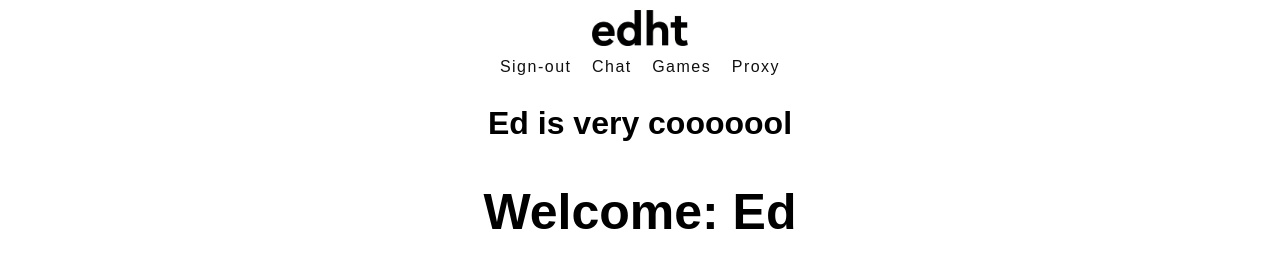
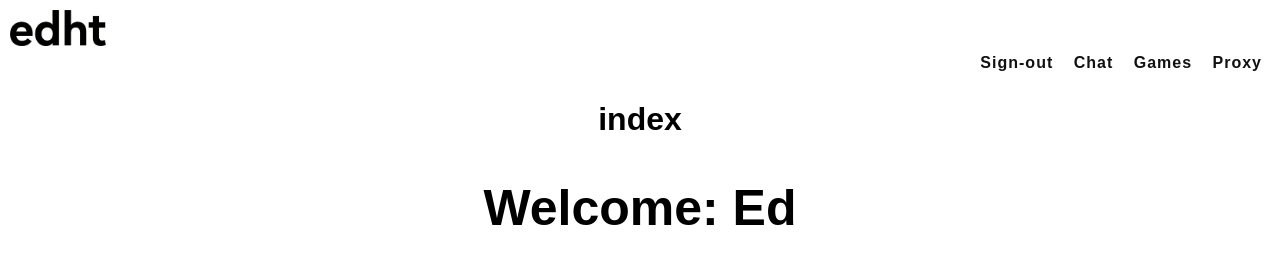
Before and after one commit to edht2/edht-xyz, a Flask app: page / in a window 1280 px wide. Shown: the top 276 px of the page. Run offline with Flask 3, Linux system fonts and the light colour scheme; a user stored in the database is signed in.

Commit message:
tweaks to css

```diff
--- a/app/account/routes.py
+++ b/app/account/routes.py
@@ -24,6 +24,7 @@ def signup():
         # save the new account to the db
 
         user.hash_passphrase(passphrase)
+        # hash and add the passphrase
 
         login_user(user)
         # login the user
--- a/app/static/navbar.css
+++ b/app/static/navbar.css
@@ -1,16 +1,16 @@
 .logo {
     width: 6rem;
     height: auto;
-    position: left;
+    display: flex;
 }
 a {
     text-decoration: none;
     color: #111111;
-    letter-spacing: 1.5px;
+    letter-spacing: 1px;
+    font-weight: 600;
 }
 .nav_bar {
     overflow: hidden;
-    display: inline-block;
 }
 .nav_bar_item {
     display: inline-block;
@@ -21,5 +21,5 @@ a {
     list-style-type: none;
     padding: 0;
     margin: 0;
-    text-align: center;
+    text-align: right;
 }
--- a/app/templates/base.html
+++ b/app/templates/base.html
@@ -3,7 +3,7 @@
 <head>
     {% block headers %} {% endblock %}
     <meta charset="UTF-8">
-    <title>{% block title %} {% endblock %} - EdIsCOOL</title>
+    <title>{% block title %} {% endblock %} - edht</title>
     <link rel="stylesheet" href="{{ url_for('static', filename='main.css')}}">
     <link rel="stylesheet" href="{{ url_for('static', filename='navbar.css')}}">
 </head>
--- a/app/templates/index.html
+++ b/app/templates/index.html
@@ -1,11 +1,13 @@
 {% extends 'base.html' %}
 
 {% block content %}
-    <span class="title"><h1>{% block title %} Ed is very cooooool {% endblock %}</h1></span>
+    <span class="title"><h1>{% block title %} index {% endblock %}</h1></span>
     <div class="content">
         {% if name %}
             <h2>Welcome: {{name}}</h2>
         {% endif %}
 
+        <iframe src="https://app-polytrack.kodub.com/0.5.0/?" width="800" height="450"></iframe>
+
     </div>
 {% endblock %}
```
Also changed, not shown: app.db.
